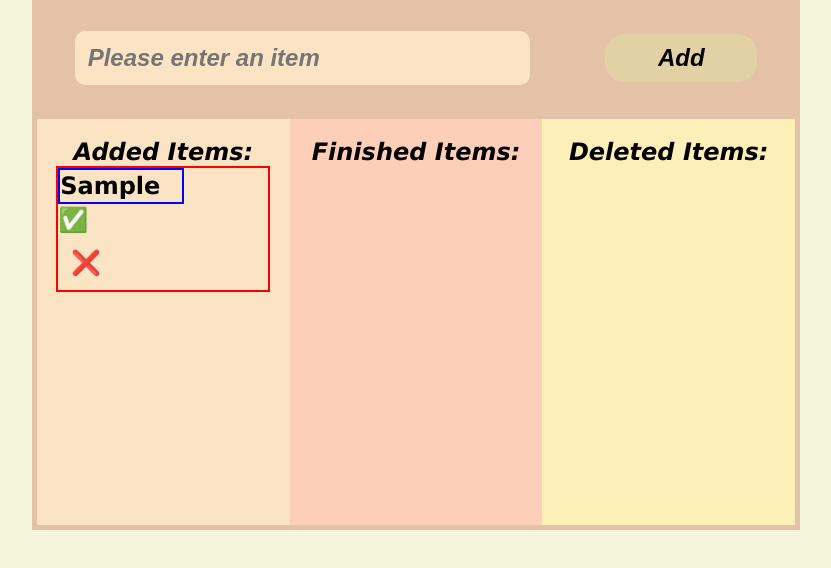
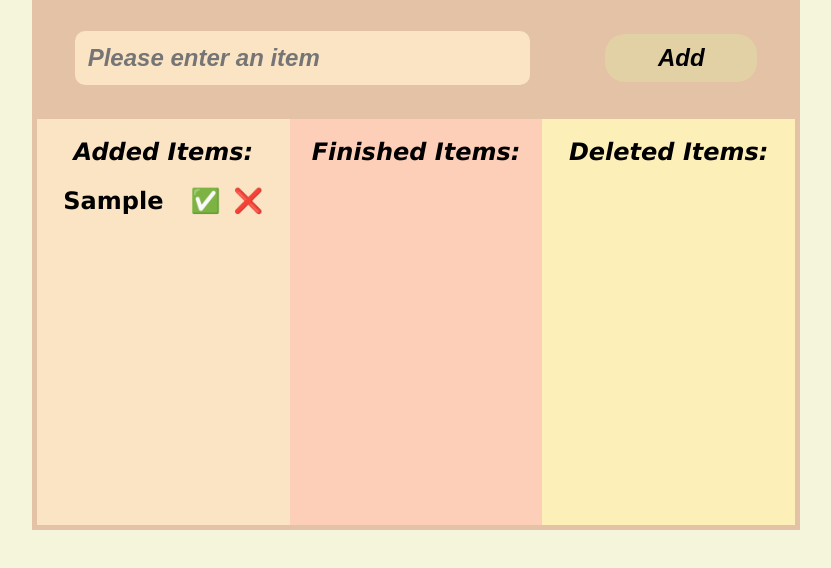
Before and after one commit to sgujuluva/to-do-list-DOM, a website: page src/index.html in a window 1280 px wide. Both pictures are taken after typing "Sample" into the empty fields and a click on the input "Add". Shown: the part 190-758 px from the top of the page, without its empty margins (224-1055 px from the left). Drawn offline with nearby package versions, Linux system fonts and the light colour scheme; files that its build step writes are made by us from their sources.

Commit message:
app done

```diff
--- a/src/js/index.js
+++ b/src/js/index.js
@@ -31,7 +31,7 @@ let getUserInput = (e) => {
         div.appendChild(tickButton);
         div.appendChild(notButton);
         //append div to li
-       /* newLi */ol.appendChild(div);
+       newLi /* ol */.appendChild(div);
           // remove the item if x is clicked
         tickButton.addEventListener("click",() => {
             //newLi.classList.add("done");
--- a/src/scss/layout/_items-container.scss
+++ b/src/scss/layout/_items-container.scss
@@ -16,41 +16,44 @@
     display: flex;
     flex-direction: column;
     align-items: center;
+
     h3 {
       text-align: center;
       font-size: x-large;
       font-style: italic;
+      margin-bottom: 0.5rem;
     }
-    ol{
+    ol {
       font-size: x-large;
-      line-height: 2rem;
+      line-height: 3rem;
       font-weight: 800;
     }
-
   }
 }
 
 .add {
   background-color: $light-brown-shade;
 
-
   ol {
     width: 100%;
-   border:2px solid red;
+
     display: flex;
     flex-direction: column;
 
     li {
       display: flex;
-      border:2px solid blue;
-      width: 60%;
+
+      width: 100%;
+      justify-content: space-around;
+      align-items: center;
     }
     div {
       width: 40%;
+
       button {
         font-size: x-large;
-      &:nth-child(2) {
-          padding: 0.8rem;
+        &:nth-child(1) {
+          margin: 0.8rem;
         }
       }
     }
@@ -58,7 +61,6 @@
 }
 .finished-item {
   background-color: $dark-brown-color;
-
 }
 .delete {
   background-color: $yellowish-brown;
```
